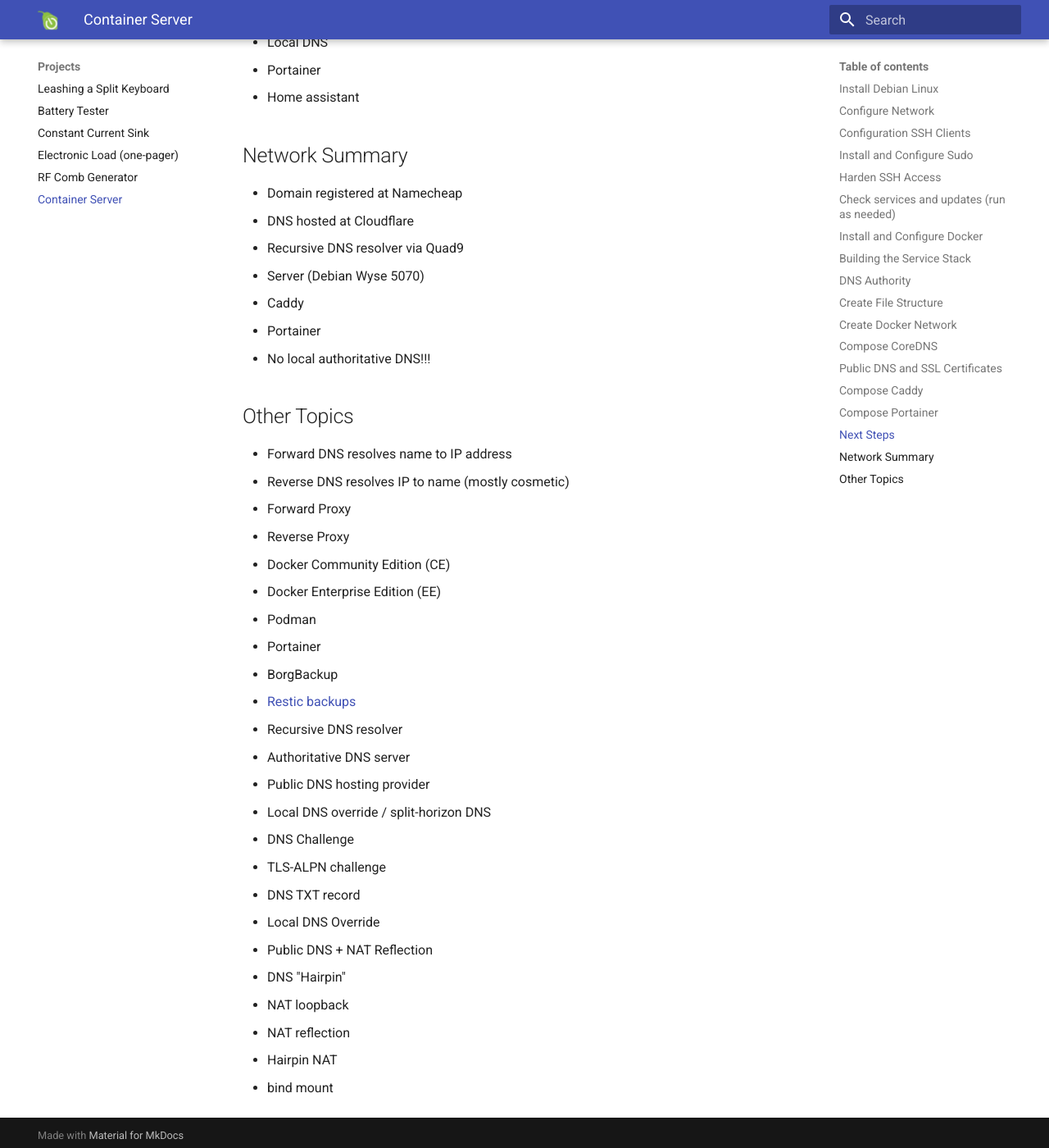
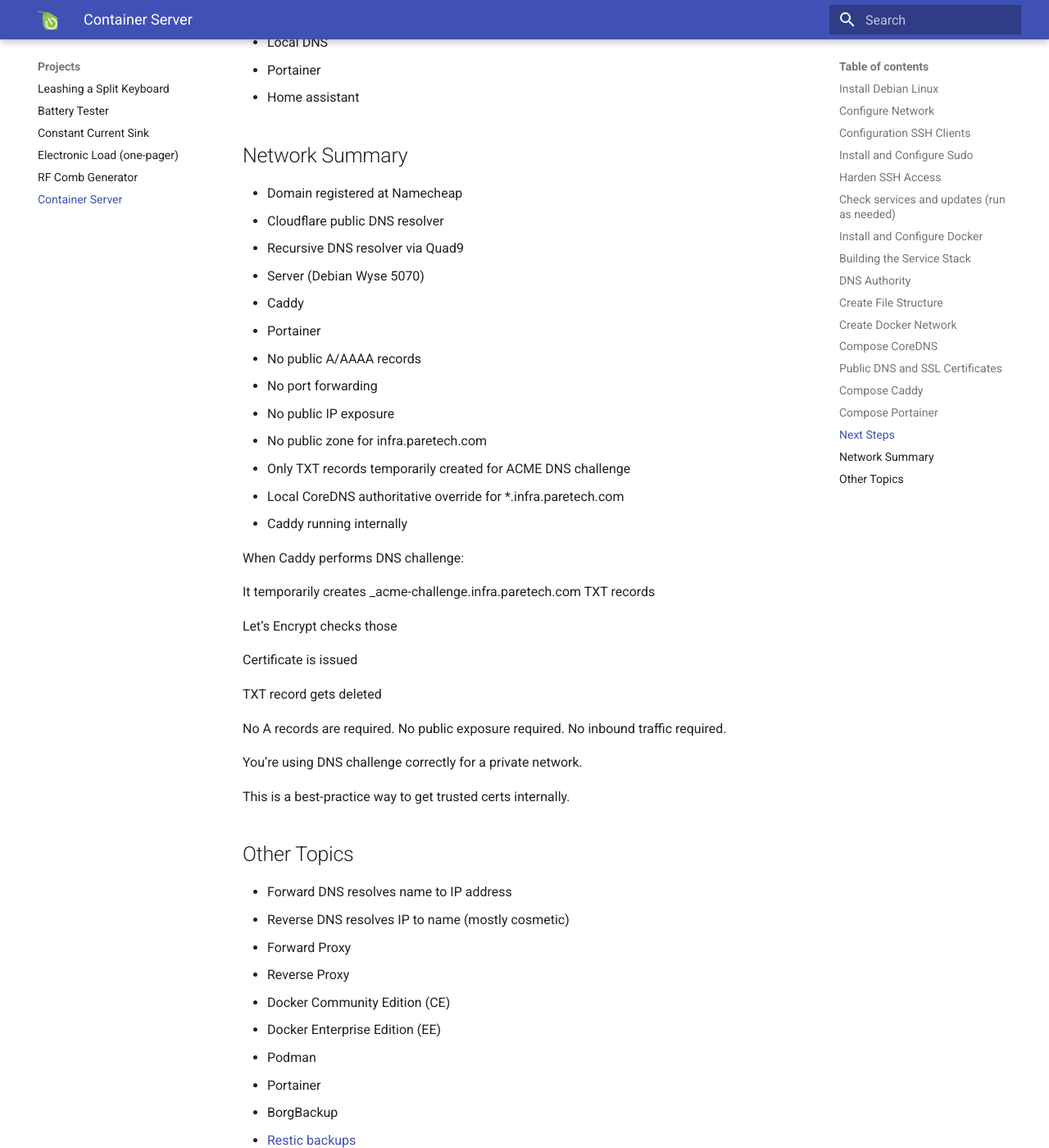
Before and after one commit to paretech/docs, an MkDocs documentation site: the page built from docs/projects/20260217_ContainerServer.md, in a window 1280 px wide and 1400 px high, scrolled down 15743 px. Shown: the whole window at 82% size. Built offline with MkDocs 1.6.1 and Material for MkDocs 9.7.7, drawn with Linux system fonts in a browser that asks for light colours.

Commit message:
Update summary

```diff
--- a/docs/projects/20260217_ContainerServer.md
+++ b/docs/projects/20260217_ContainerServer.md
@@ -678,12 +678,36 @@
 ## Network Summary
 
 - Domain registered at Namecheap
-- DNS hosted at Cloudflare
+- Cloudflare public DNS resolver
 - Recursive DNS resolver via Quad9
 - Server (Debian Wyse 5070)
 - Caddy
 - Portainer
-- No local authoritative DNS!!!
+- No public A/AAAA records
+- No port forwarding
+- No public IP exposure
+- No public zone for infra.paretech.com
+- Only TXT records temporarily created for ACME DNS challenge
+- Local CoreDNS authoritative override for *.infra.paretech.com
+- Caddy running internally
+
+When Caddy performs DNS challenge:
+
+It temporarily creates _acme-challenge.infra.paretech.com TXT records
+
+Let’s Encrypt checks those
+
+Certificate is issued
+
+TXT record gets deleted
+
+No A records are required.
+No public exposure required.
+No inbound traffic required.
+
+You’re using DNS challenge correctly for a private network.
+
+This is a best-practice way to get trusted certs internally.
 
 ## Other Topics
 
```
